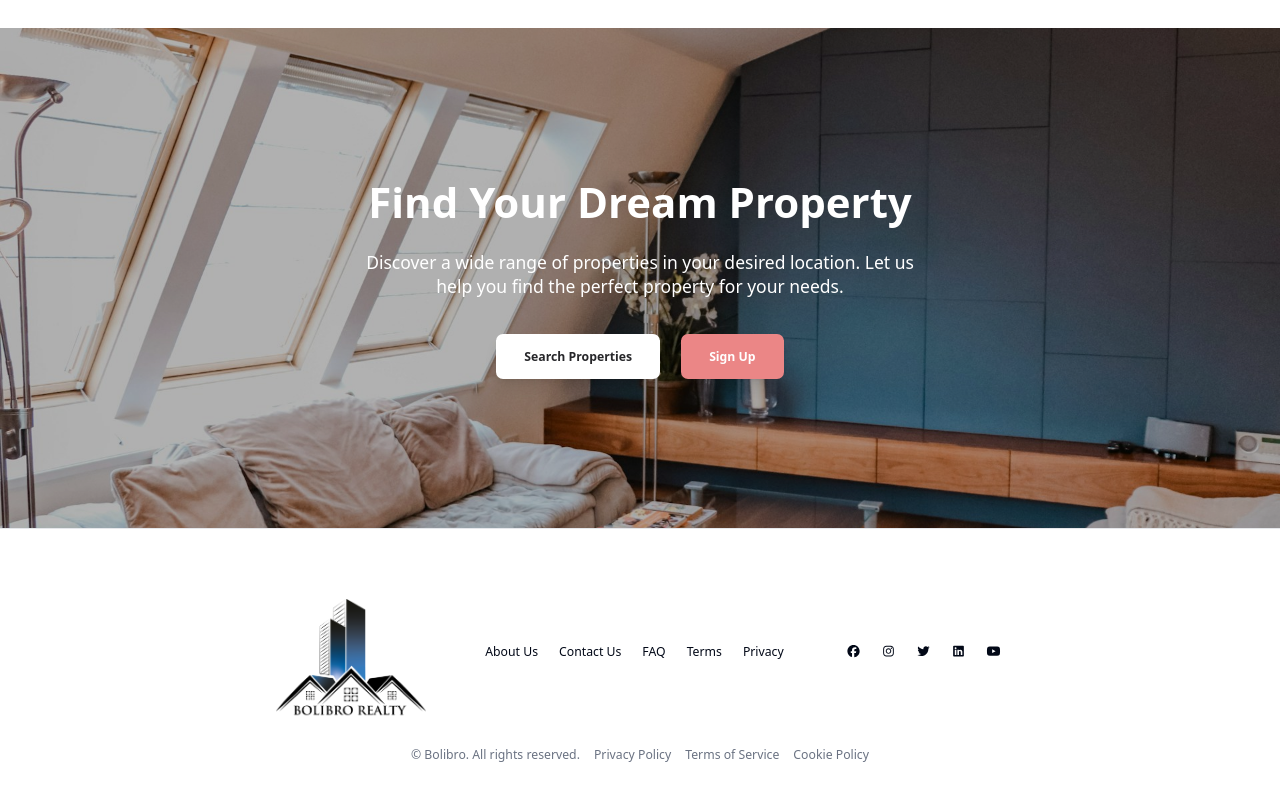
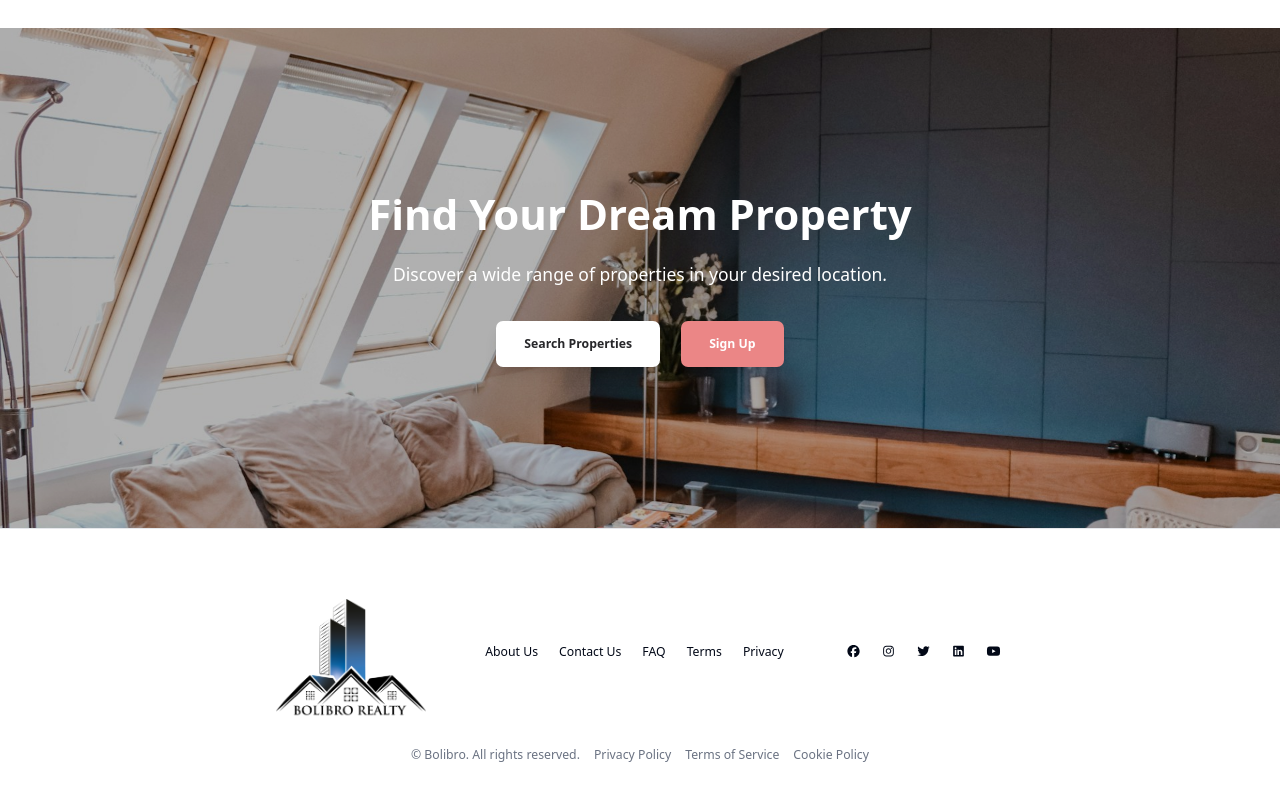
Before and after one commit to Akindejie/bolibro-realty, a Next.js app in the folder client/: page / in a window 1280 px wide. Shown: the part 1947-2747 px from the top of the page. Built offline with nearby package versions, Linux system fonts and the light colour scheme; no server answers.

Commit message:
more edits on frontend

```diff
--- a/client/src/app/(nondashboard)/landing/CallToActionSection.tsx
+++ b/client/src/app/(nondashboard)/landing/CallToActionSection.tsx
@@ -38,8 +38,7 @@ const CallToActionSection = () => {
         </h2>
 
         <p className="text-lg md:text-xl text-center max-w-2xl mx-auto mb-10 text-white">
-          Discover a wide range of properties in your desired location. Let us
-          help you find the perfect property for your needs.
+          Discover a wide range of properties in your desired location.
         </p>
 
         <div className="flex flex-col sm:flex-row justify-center gap-4 sm:gap-6">
```
